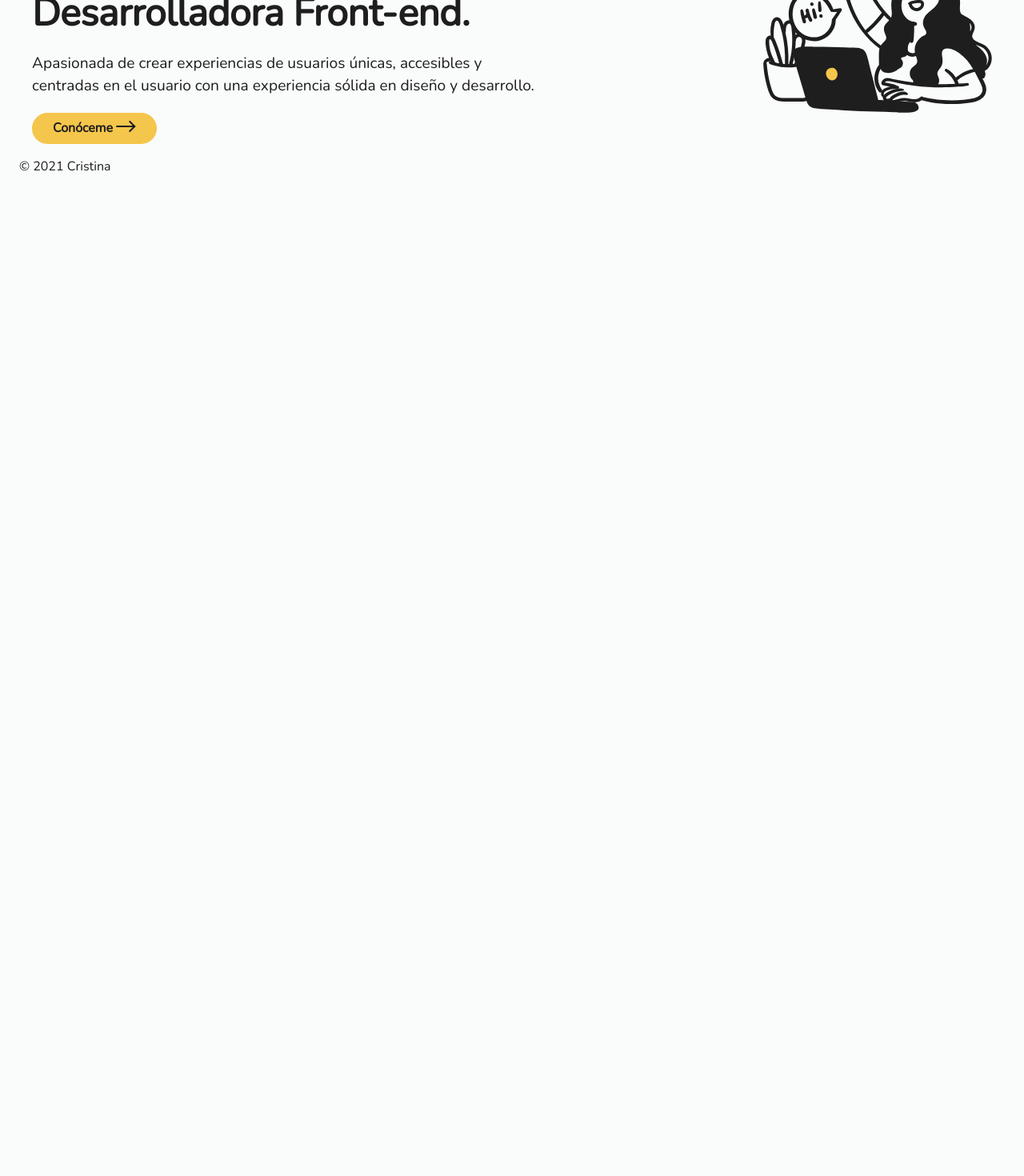
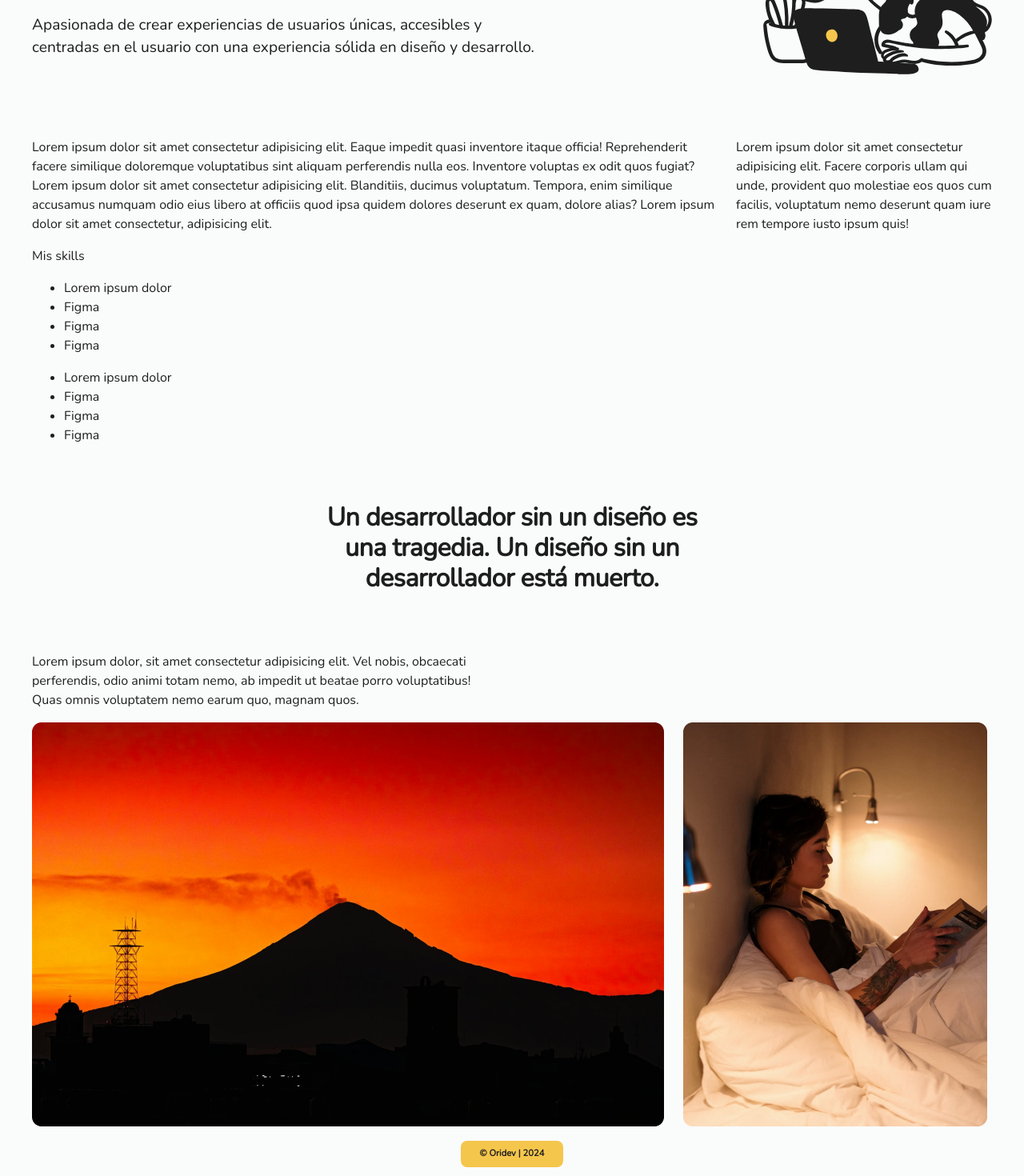
Before and after one commit to cristina-bosa/oridev, a Vue app: page /about in a window 1280 px wide. Shown: the part 337-1807 px from the top of the page at 80% size. Before the commit the page ends 800 px from the top, so only its background shows below. Built offline with nearby package versions, Linux system fonts and the light colour scheme.

Commit message:
WIP page about-me

```diff
--- a/src/App.vue
+++ b/src/App.vue
@@ -2,8 +2,8 @@
 <template>
   <TheNavBar />
   <RouterView />
-  <footer>
-    <p>© 2021 Cristina</p>
+  <footer class="footer">
+    <p> &copy Oridev | {{ year }}</p>
   </footer>
 </template>
 
@@ -16,10 +16,26 @@ export default defineComponent({
   },
   setup() {
 
-
+    const year = new Date().getFullYear();
     return {
-
+      year,
     }
   }
 })
 </script>
+<style lang="scss" scoped>
+.footer {
+  color: var(--text-color);
+  display: flex;
+  justify-content: center;
+
+  p {
+    font-size: .7rem;
+    font-weight: bold;
+    border-radius: .5rem;
+    padding: .5rem 1.5rem;
+    background-color: var(--primary-color);
+    width: max-content;
+  }
+}
+</style>
--- a/src/assets/sass/00-settings/_typography.scss
+++ b/src/assets/sass/00-settings/_typography.scss
@@ -25,9 +25,22 @@ $bold: 'NunitoBold', sans-serif;
     width: 20ch;
 
   }
+  &--25{
+    width: 25ch;
+  }
+  &--60{
+    width: 60ch;
+  }
   &--55{
     width: 55ch;
-    max-width: 75ch;
+
+  }
+  &--xl{
+    font-size: 2rem;
+    font-weight: bold;
+    line-height: 1.2;
+    letter-spacing: -0.5px;
+
   }
   &--xxl{
     font-size: 3rem;
--- /dev/null
+++ b/src/assets/sass/05-components/_about-me.scss
@@ -0,0 +1,79 @@
+@use "../00-settings/variables";
+@use "../01-tools/mixins" as mix;
+@use "../01-tools/querys" as querys;
+
+.about-me {
+  &__presentation {
+    display: flex;
+    flex-wrap: wrap;
+    flex-direction: row;
+    gap: 1.5rem;
+    margin-top: 3.5rem;
+    &--left {
+      flex: 1;
+    }
+    &--right {
+      flex: 0 0 20em;
+    }
+  }
+  &__banner {
+    display: flex;
+    justify-content: center;
+    align-items: center;
+    text-align: center;
+    margin-top: 3.5rem;
+  }
+  &__hobbies {
+    margin-top: 3.5rem;
+    display: flex;
+    flex-wrap: wrap;
+    &__imgs {
+      display: flex;
+      align-items: center;
+      justify-content: space-between;
+      gap: 1.5rem;
+      figure{
+        position: relative;
+        img {
+          border-radius: 0.5rem;
+        }
+        & .svg__splend{
+          display: none;
+          left: 50%;
+          bottom: 40px;
+          z-index: 1;
+          transform: rotate(-45deg);
+          position: absolute;
+          path{
+            stroke: var(--text-white);
+            stroke-width: 2;
+
+
+          }
+        }
+        &:hover .svg__splend{
+          display: block;
+          stroke-dasharray: 60;
+          stroke-dashoffset: 60;
+          animation: 500ms cubic-bezier(0.27, 0.22, 0.44, 1.5) 250ms 1 normal both
+            running strokeanimation;
+        }
+
+      }
+      @include querys.mobile {
+        flex-direction: column;
+        gap: 1.5rem;
+        figure{
+          img{
+            width: 100%;
+          }
+
+        }
+      }
+    }
+  }
+}
+
+figure{
+  margin: 0;
+}
--- a/src/assets/sass/05-components/_buttons.scss
+++ b/src/assets/sass/05-components/_buttons.scss
@@ -10,31 +10,30 @@
   gap: 0.5rem;
   cursor: pointer;
   transition: background-color 0.5s, color 0.5s, width 0.5s;
+
   &--primary {
     background-color: var(--primary-color);
     color: var(--text-color);
     font-weight: bold;
     border: 2px solid var(--primary-color);
     transition: background-color 0.5s, color 0.5s;
+
     &:hover {
       background-color: transparent;
       color: var(--text-color);
       border-color: var(--text-color);
     }
+  }
 
-  }
-  &--secondary{
+  &--secondary {
     background-color: transparent;
     color: var(--text-color);
     font-weight: bold;
     border: 2px solid var(--text-color);
     transition: background-color 0.5s, color 0.5s;
-
-
   }
 
-
-  .btn__svg__splend{
+  .btn__svg__splend {
     display: none;
     position: absolute;
     left: -100%;
@@ -43,8 +42,9 @@
     margin: auto;
   }
 
-  &:hover .btn__svg__splend{
+  &:hover .btn__svg__splend {
     display: block;
+
     path {
       stroke-dashoffset: 60;
       stroke-dasharray: 60;
@@ -52,8 +52,8 @@
         running strokeanimation;
     }
   }
+}
 
-}
 @keyframes strokeanimation {
   100% {
     stroke-dashoffset: 0;
--- a/src/assets/sass/07-theme/_theme.scss
+++ b/src/assets/sass/07-theme/_theme.scss
@@ -22,6 +22,6 @@ body{
   background-color: var(--background-color);
   font-family: #{variables.$regular};
   color: var(--text-color);
-  margin: 3rem 1.5rem;
+  margin: 0 1.5rem;
   line-height: 1.5;
 }
--- a/src/assets/sass/main.scss
+++ b/src/assets/sass/main.scss
@@ -14,6 +14,7 @@
 @use '05-components/navbar';
 @use '05-components/projects';
 @use '05-components/experience';
+@use '05-components/about-me';
 
 
 @use '06-utilities/utilities';
--- a/src/views/AboutMeView.vue
+++ b/src/views/AboutMeView.vue
@@ -5,36 +5,102 @@
         <h1 class="text--xxl text--20">
           Hola. Soy Cristina. Diseñadora UX/UI y Desarrolladora Front-end.
         </h1>
-        <p class="text--m text--55">Apasionada de crear experiencias de usuarios únicas, accesibles y centradas en el
-          usuario con una experiencia
-          sólida en diseño y desarrollo.</p>
-        <button class="btn btn--primary"> Conóceme
-          <svg class="btn__svg" width="25" height="14" viewBox="0 0 25 14" fill="none" xmlns="http://www.w3.org/2000/svg">
-            <path d="M0.999931 7L23.2856 7" stroke="#1E1E1E" stroke-width="2" stroke-linecap="round"
-              stroke-linejoin="round" />
-            <path d="M17.2856 13L23.2856 7L17.2856 1" stroke="#1E1E1E" stroke-width="2" stroke-linecap="round"
-              stroke-linejoin="round" />
-          </svg>
-        </button>
+        <p class="text--m text--55">
+          Apasionada de crear experiencias de usuarios únicas, accesibles y
+          centradas en el usuario con una experiencia sólida en diseño y
+          desarrollo.
+        </p>
       </article>
       <article>
-        <img src="../assets/svg/presentation.svg" alt="">
+        <img src="../assets/svg/presentation.svg" alt="" />
+      </article>
+    </section>
+    <section class="about-me">
+      <article class="about-me__presentation">
+        <article class="about-me__presentation--left">
+          <p>
+            Lorem ipsum dolor sit amet consectetur adipisicing elit. Eaque
+            impedit quasi inventore itaque officia! Reprehenderit facere
+            similique doloremque voluptatibus sint aliquam perferendis nulla
+            eos. Inventore voluptas ex odit quos fugiat? Lorem ipsum dolor sit
+            amet consectetur adipisicing elit. Blanditiis, ducimus voluptatum.
+            Tempora, enim similique accusamus numquam odio eius libero at
+            officiis quod ipsa quidem dolores deserunt ex quam, dolore alias?
+            Lorem ipsum dolor sit amet consectetur, adipisicing elit.
+          </p>
+          <p>Mis skills</p>
+          <ul>
+            <li>Lorem ipsum dolor</li>
+            <li>Figma</li>
+            <li>Figma</li>
+            <li>Figma</li>
+          </ul>
+          <ul>
+            <li>Lorem ipsum dolor</li>
+            <li>Figma</li>
+            <li>Figma</li>
+            <li>Figma</li>
+          </ul>
+        </article>
+        <article class="about-me__presentation--right">
+          <p>
+            Lorem ipsum dolor sit amet consectetur adipisicing elit. Facere
+            corporis ullam qui unde, provident quo molestiae eos quos cum
+            facilis, voluptatum nemo deserunt quam iure rem tempore iusto ipsum
+            quis!
+          </p>
+        </article>
+      </article>
+      <article class="about-me__banner">
+        <h2 class="text--xl text--25">
+          <!-- Un diseño sin un producto es una tragedia. Un producto sin su diseño está muerto. -->
+          Un desarrollador sin un diseño es una tragedia. Un diseño sin un desarrollador está muerto.
+        </h2>
+      </article>
+      <article class="about-me__hobbies">
+        <p class="text--60">
+          Lorem ipsum dolor, sit amet consectetur adipisicing elit. Vel nobis,
+          obcaecati perferendis, odio animi totam nemo, ab impedit ut beatae
+          porro voluptatibus! Quas omnis voluptatem nemo earum quo, magnam quos.
+        </p>
+        <div class="about-me__hobbies__imgs">
+          <figure>
+            <img src="../assets/png/sunset.png" loading="lazy" />
+            <svg class="svg__splend" width="49" height="42" viewBox="0 0 49 42" fill="none"
+              xmlns="http://www.w3.org/2000/svg">
+              <path d="M19.1729 3.22217L31.1014 1.91441" stroke="#1E1E1E" stroke-width="2" stroke-linecap="round" />
+              <path d="M1.75977 15.9925L32.0297 7.94684" stroke="#1E1E1E" stroke-width="2" stroke-linecap="round" />
+              <path d="M30.9849 40.9303L41.2725 14.2426" stroke="#1E1E1E" stroke-width="2" stroke-linecap="round" />
+              <path d="M24.5903 21.7182L35.3392 12.0537" stroke="#1E1E1E" stroke-width="2" stroke-linecap="round" />
+              <path d="M46.4839 25.4132L47.5097 16.4412" stroke="#1E1E1E" stroke-width="2" stroke-linecap="round" />
+            </svg>
+          </figure>
+          <figure>
+            <img src="../assets/png/book.png" loading="lazy" />
+            <svg class="svg__splend" width="49" height="42" viewBox="0 0 49 42" fill="none"
+              xmlns="http://www.w3.org/2000/svg">
+              <path d="M19.1729 3.22217L31.1014 1.91441" stroke="#1E1E1E" stroke-width="2" stroke-linecap="round" />
+              <path d="M1.75977 15.9925L32.0297 7.94684" stroke="#1E1E1E" stroke-width="2" stroke-linecap="round" />
+              <path d="M30.9849 40.9303L41.2725 14.2426" stroke="#1E1E1E" stroke-width="2" stroke-linecap="round" />
+              <path d="M24.5903 21.7182L35.3392 12.0537" stroke="#1E1E1E" stroke-width="2" stroke-linecap="round" />
+              <path d="M46.4839 25.4132L47.5097 16.4412" stroke="#1E1E1E" stroke-width="2" stroke-linecap="round" />
+            </svg>
+
+          </figure>
+
+        </div>
       </article>
     </section>
   </main>
 </template>
 
 <script lang="ts">
-import { defineComponent } from 'vue';
+import { defineComponent } from "vue";
 export default defineComponent({
-  setup () {
-
-
-    return {}
-  }
-})
+  setup() {
+    return {};
+  },
+});
 </script>
 
-<style lang="scss" scoped>
-
-</style>
+<style lang="scss" scoped></style>
--- a/src/views/HomeView.vue
+++ b/src/views/HomeView.vue
@@ -101,9 +101,7 @@
         <p class="text--55">Lorem, ipsum dolor sit amet consectetur adipisicing elit. Laborum, officia totam accusamus saepe qui non ad, quos iure nobis minima voluptas, quisquam illo modi dolorem nihil incidunt reiciendis. Possimus, rerum!</p>
       </article>
       <article>
-        <figure>
           <img src="../assets/svg/contact-me.svg" alt="">
-        </figure>
       </article>
     </section>
   </main>
```
Also changed, not shown: src/assets/png/book.png (added), src/assets/png/sunset.png (added).
